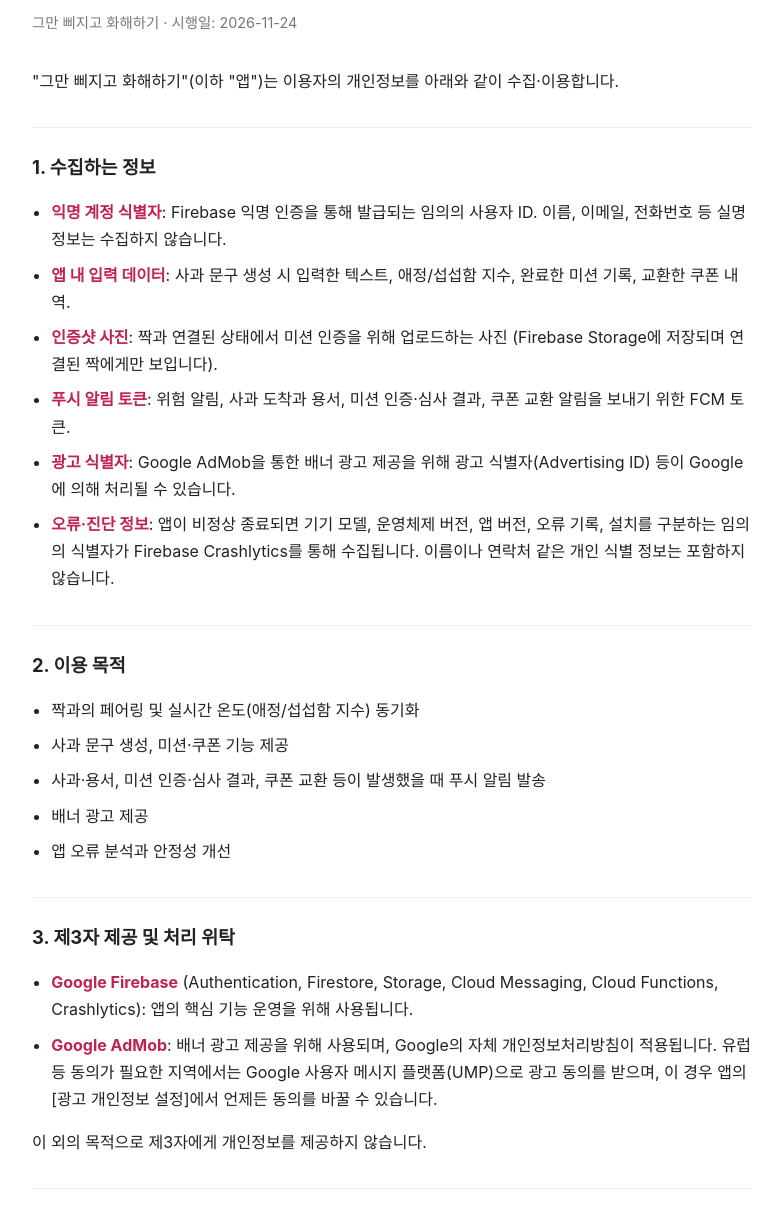
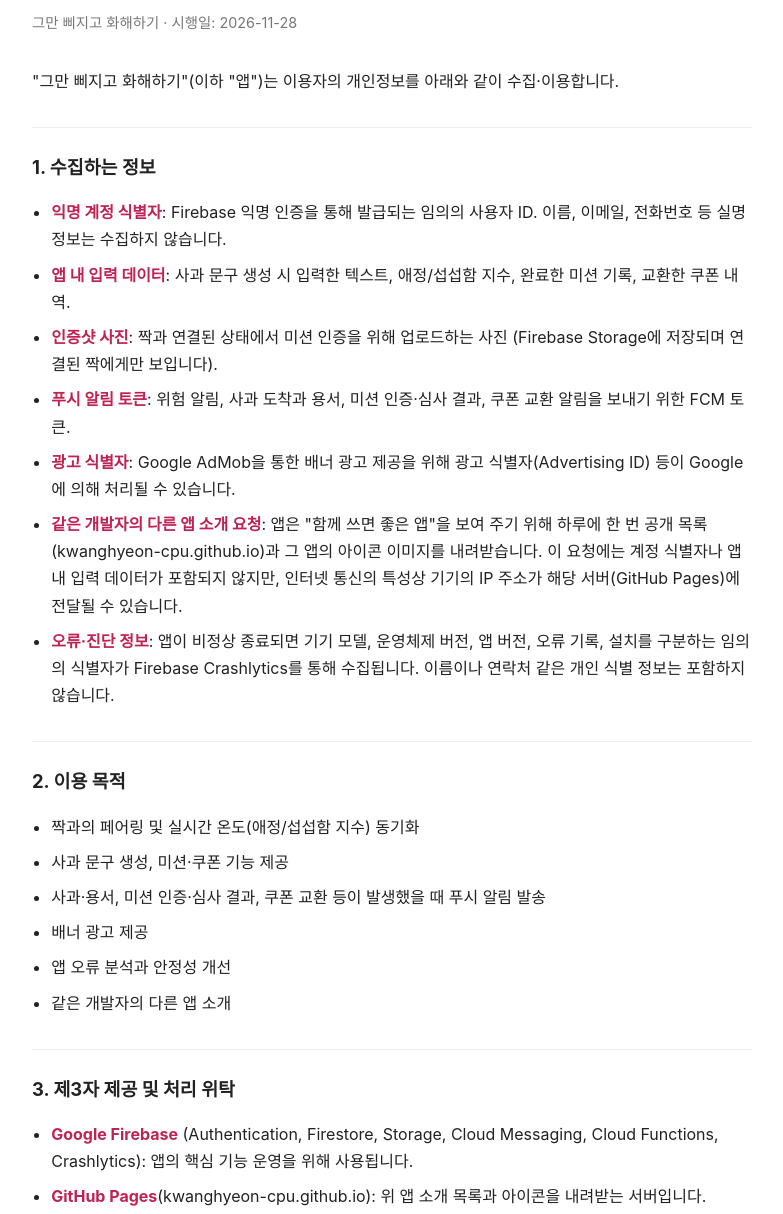
Before and after one commit to kwanghyeon-cpu/miyongapp-privacy, a plain HTML site: page index.html in a window 1280 px wide. Shown: the part 84-1298 px from the top of the page, without its empty margins (248-1031 px from the left). Drawn offline with Linux system fonts and the light colour scheme.

Commit message:
개인정보처리방침 갱신(시행일 2026-11-28): 같은 개발자의 다른 앱 소개 목록 내려받기

```diff
--- a/index.html
+++ b/index.html
@@ -26,7 +26,7 @@
 <body>
 
 <h1>개인정보처리방침</h1>
-<p class="effective-date">그만 삐지고 화해하기 · 시행일: 2026-11-24</p>
+<p class="effective-date">그만 삐지고 화해하기 · 시행일: 2026-11-28</p>
 
 <p>"그만 삐지고 화해하기"(이하 "앱")는 이용자의 개인정보를 아래와 같이 수집·이용합니다.</p>
 
@@ -37,6 +37,7 @@
   <li><strong>인증샷 사진</strong>: 짝과 연결된 상태에서 미션 인증을 위해 업로드하는 사진 (Firebase Storage에 저장되며 연결된 짝에게만 보입니다).</li>
   <li><strong>푸시 알림 토큰</strong>: 위험 알림, 사과 도착과 용서, 미션 인증·심사 결과, 쿠폰 교환 알림을 보내기 위한 FCM 토큰.</li>
   <li><strong>광고 식별자</strong>: Google AdMob을 통한 배너 광고 제공을 위해 광고 식별자(Advertising ID) 등이 Google에 의해 처리될 수 있습니다.</li>
+  <li><strong>같은 개발자의 다른 앱 소개 요청</strong>: 앱은 "함께 쓰면 좋은 앱"을 보여 주기 위해 하루에 한 번 공개 목록(kwanghyeon-cpu.github.io)과 그 앱의 아이콘 이미지를 내려받습니다. 이 요청에는 계정 식별자나 앱 내 입력 데이터가 포함되지 않지만, 인터넷 통신의 특성상 기기의 IP 주소가 해당 서버(GitHub Pages)에 전달될 수 있습니다.</li>
   <li><strong>오류·진단 정보</strong>: 앱이 비정상 종료되면 기기 모델, 운영체제 버전, 앱 버전, 오류 기록, 설치를 구분하는 임의의 식별자가 Firebase Crashlytics를 통해 수집됩니다. 이름이나 연락처 같은 개인 식별 정보는 포함하지 않습니다.</li>
 </ul>
 
@@ -47,11 +48,13 @@
   <li>사과·용서, 미션 인증·심사 결과, 쿠폰 교환 등이 발생했을 때 푸시 알림 발송</li>
   <li>배너 광고 제공</li>
   <li>앱 오류 분석과 안정성 개선</li>
+  <li>같은 개발자의 다른 앱 소개</li>
 </ul>
 
 <h2>3. 제3자 제공 및 처리 위탁</h2>
 <ul>
   <li><strong>Google Firebase</strong> (Authentication, Firestore, Storage, Cloud Messaging, Cloud Functions, Crashlytics): 앱의 핵심 기능 운영을 위해 사용됩니다.</li>
+  <li><strong>GitHub Pages</strong>(kwanghyeon-cpu.github.io): 위 앱 소개 목록과 아이콘을 내려받는 서버입니다. GitHub의 개인정보처리방침이 적용됩니다.</li>
   <li><strong>Google AdMob</strong>: 배너 광고 제공을 위해 사용되며, Google의 자체 개인정보처리방침이 적용됩니다. 유럽 등 동의가 필요한 지역에서는 Google 사용자 메시지 플랫폼(UMP)으로 광고 동의를 받으며, 이 경우 앱의 [광고 개인정보 설정]에서 언제든 동의를 바꿀 수 있습니다.</li>
 </ul>
 <p>이 외의 목적으로 제3자에게 개인정보를 제공하지 않습니다.</p>
```
